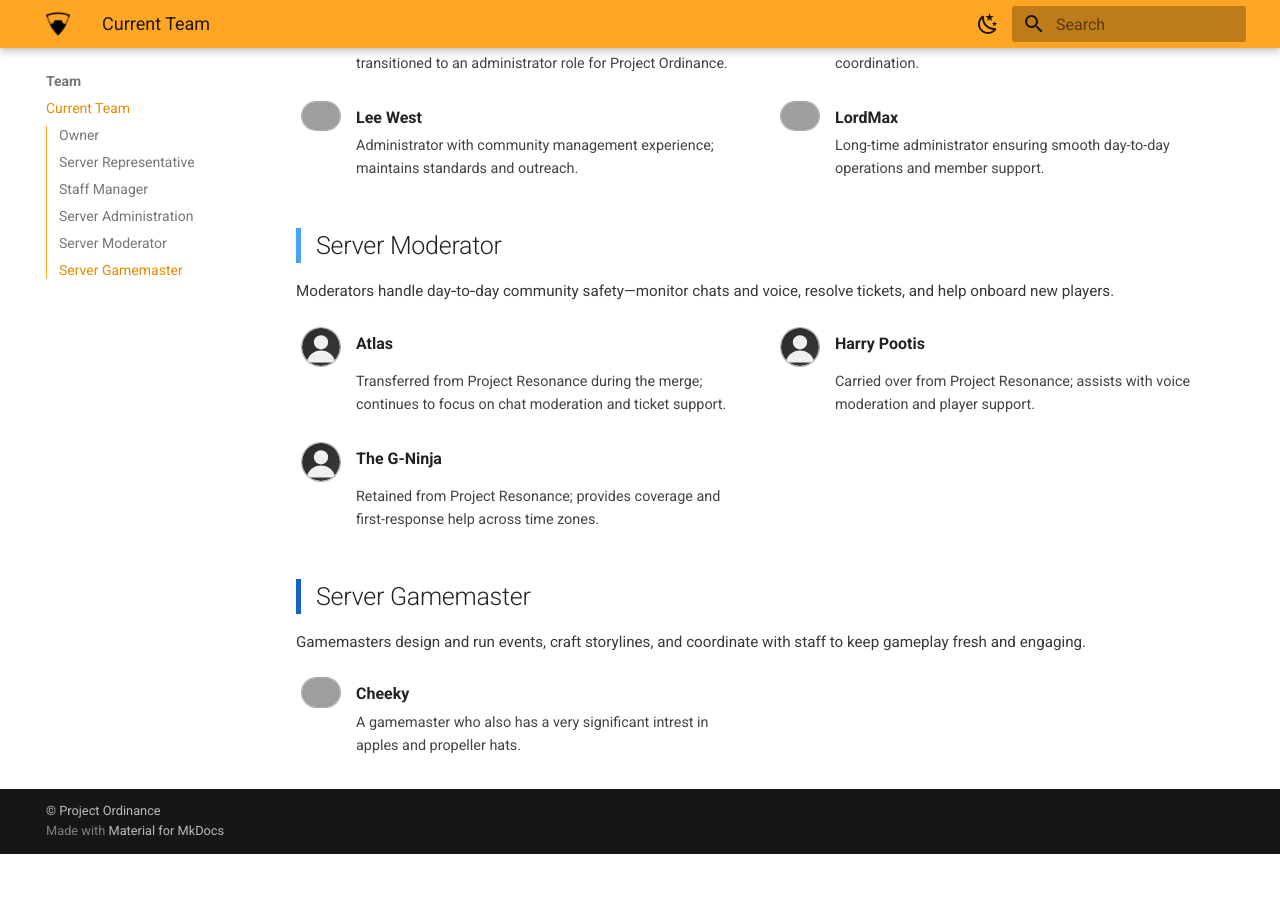
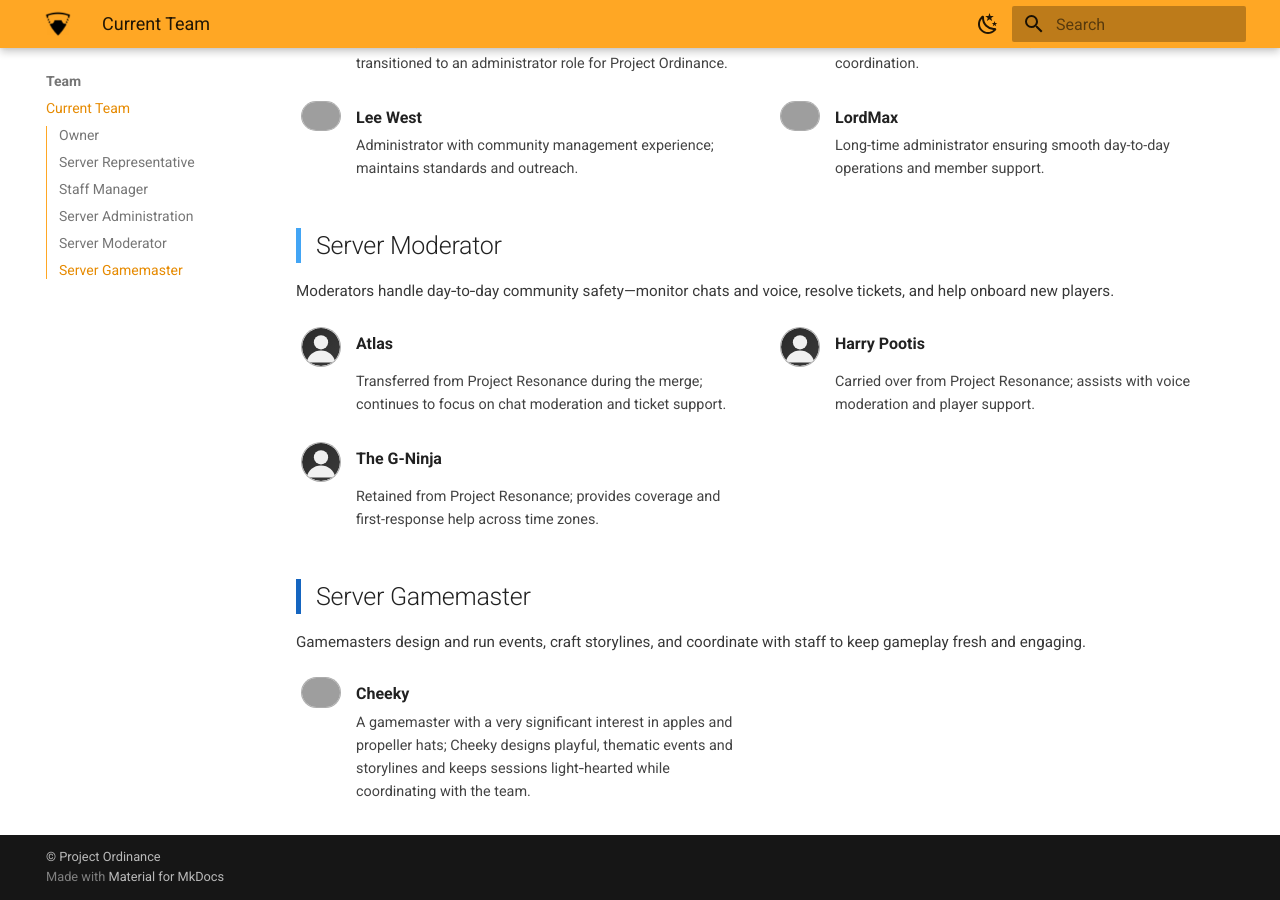
Before and after one commit to Project-Ordinance/website-wiki, an MkDocs documentation site: the page built from docs/team/index.md, in a window 1280 px wide and 900 px high, scrolled down 1285 px. Built offline with MkDocs 1.6.1 and Material for MkDocs 9.7.7, drawn with Linux system fonts in a browser that asks for light colours; before the commit the page ends 2139 px from its top, so only the background shows below that; grey boxes are pictures that could not be loaded.

Commit message:
Update Cheeky gamemaster description
Expanded and clarified Cheeky's profile to highlight their event design style and team coordination, correcting a typo in 'interest'.

```diff
--- a/docs/team/index.md
+++ b/docs/team/index.md
@@ -138,7 +138,7 @@
         <img class="po-avatar" src="https://cdn.discordapp.com/avatars/833012074812407848/71bb1379f1039e86fd9341a615ceba18.webp?size=128" alt="Cheeky avatar" />
         <div>
             <div class="po-name">Cheeky</div>
-            <div class="po-desc">A gamemaster who also has a very significant intrest in apples and propeller hats.</div>
+            <div class="po-desc">A gamemaster with a very significant interest in apples and propeller hats; Cheeky designs playful, thematic events and storylines and keeps sessions light‑hearted while coordinating with the team.</div>
         </div>
     </div>
 </div>
```
